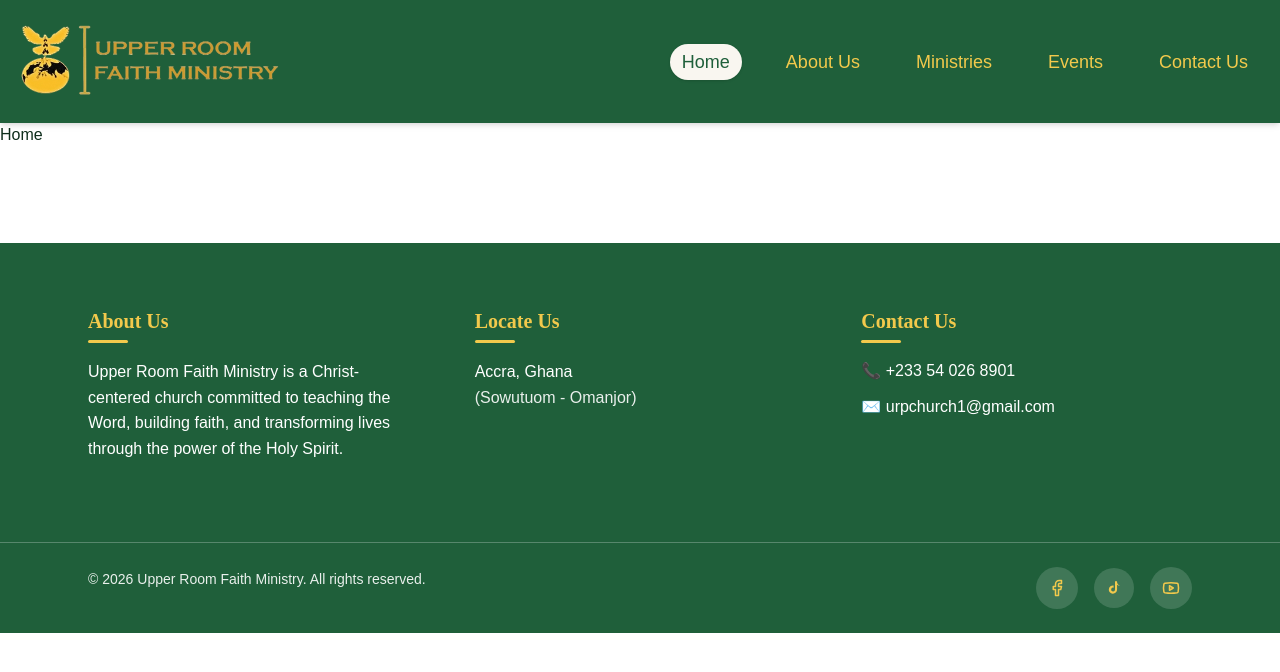
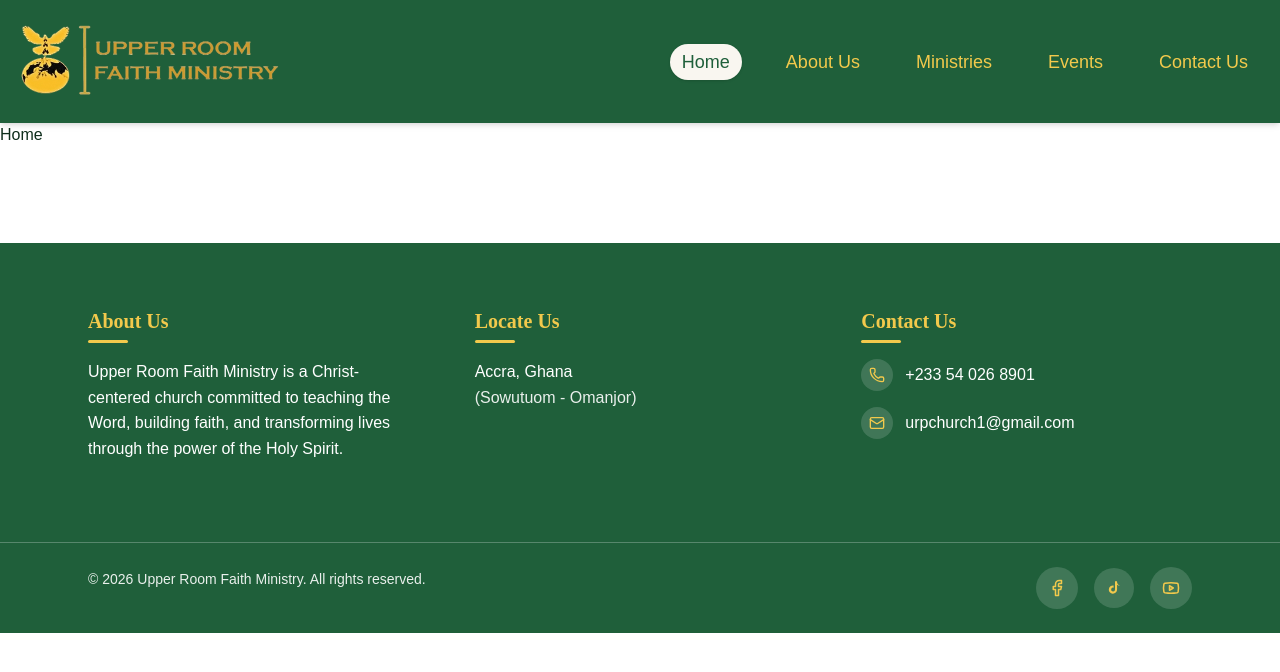
Before and after one commit to Bra-Gabby-Marshal/upperroomfaithministry, a Next.js app: page / in a window 1280 px wide. Shown: the top 672 px of the page. Built offline with nearby package versions, Linux system fonts and the light colour scheme.

Commit message:
contact icon fixed

```diff
--- a/components/Footer.tsx
+++ b/components/Footer.tsx
@@ -1,5 +1,6 @@
 import Link from "next/link";
 import { Facebook, Youtube } from "lucide-react";
+import { Phone, Mail } from "lucide-react";
 
 export default function Footer() {
   return (
@@ -52,10 +53,22 @@ export default function Footer() {
           >
             Contact Us
           </h4>
-          <ul className="space-y-3 text-white">
-            <li>📞 +233 54 026 8901</li>
-            <li>✉️ urpchurch1@gmail.com</li>
-          </ul>
+<ul className="space-y-4 text-white">
+  <li className="flex items-center gap-3">
+    <span className="bg-white/15 p-2 rounded-full text-[var(--color-accent)]">
+      <Phone size={16} />
+    </span>
+    <span>+233 54 026 8901</span>
+  </li>
+
+  <li className="flex items-center gap-3">
+    <span className="bg-white/15 p-2 rounded-full text-[var(--color-accent)]">
+      <Mail size={16} />
+    </span>
+    <span>urpchurch1@gmail.com</span>
+  </li>
+</ul>
+
         </div>
       </div>
 
```
